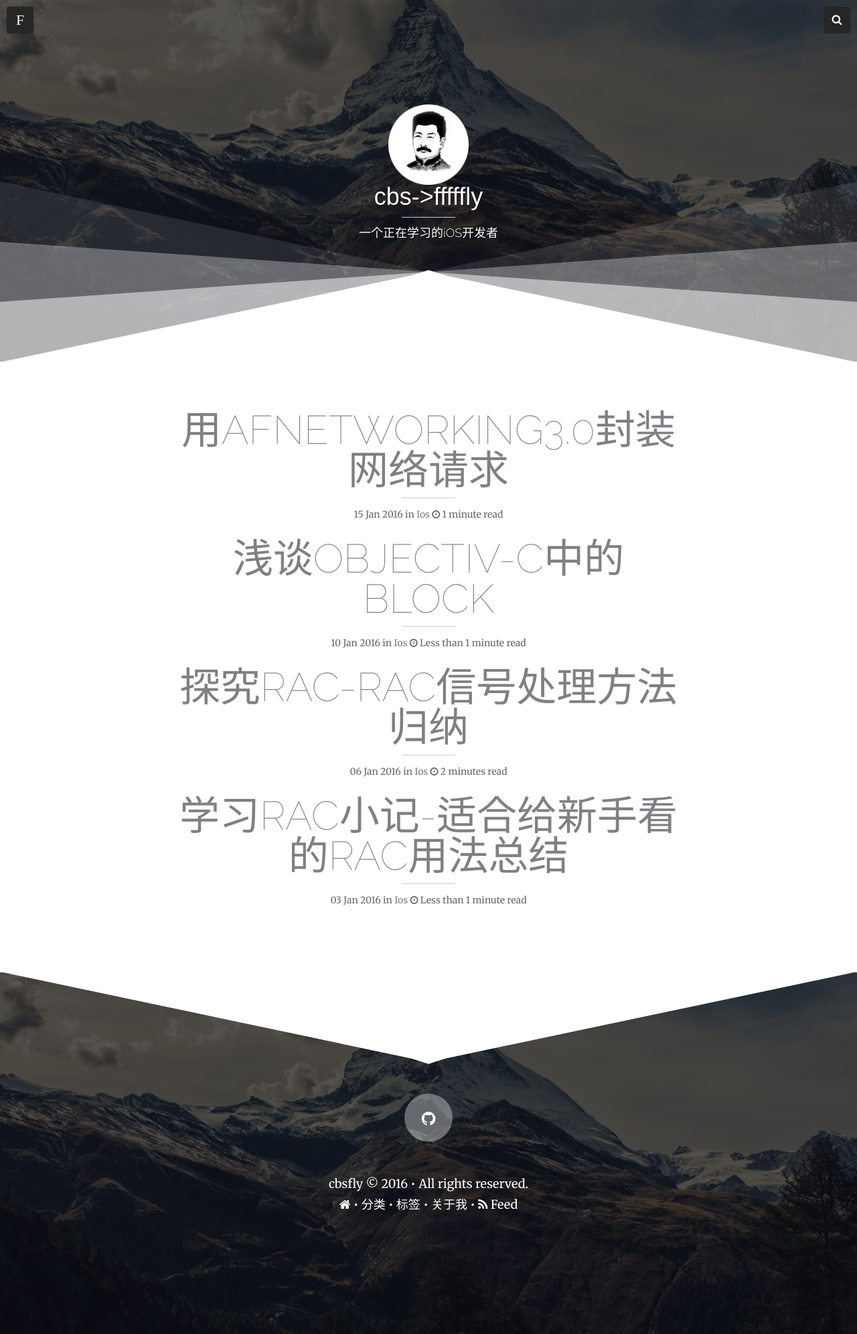
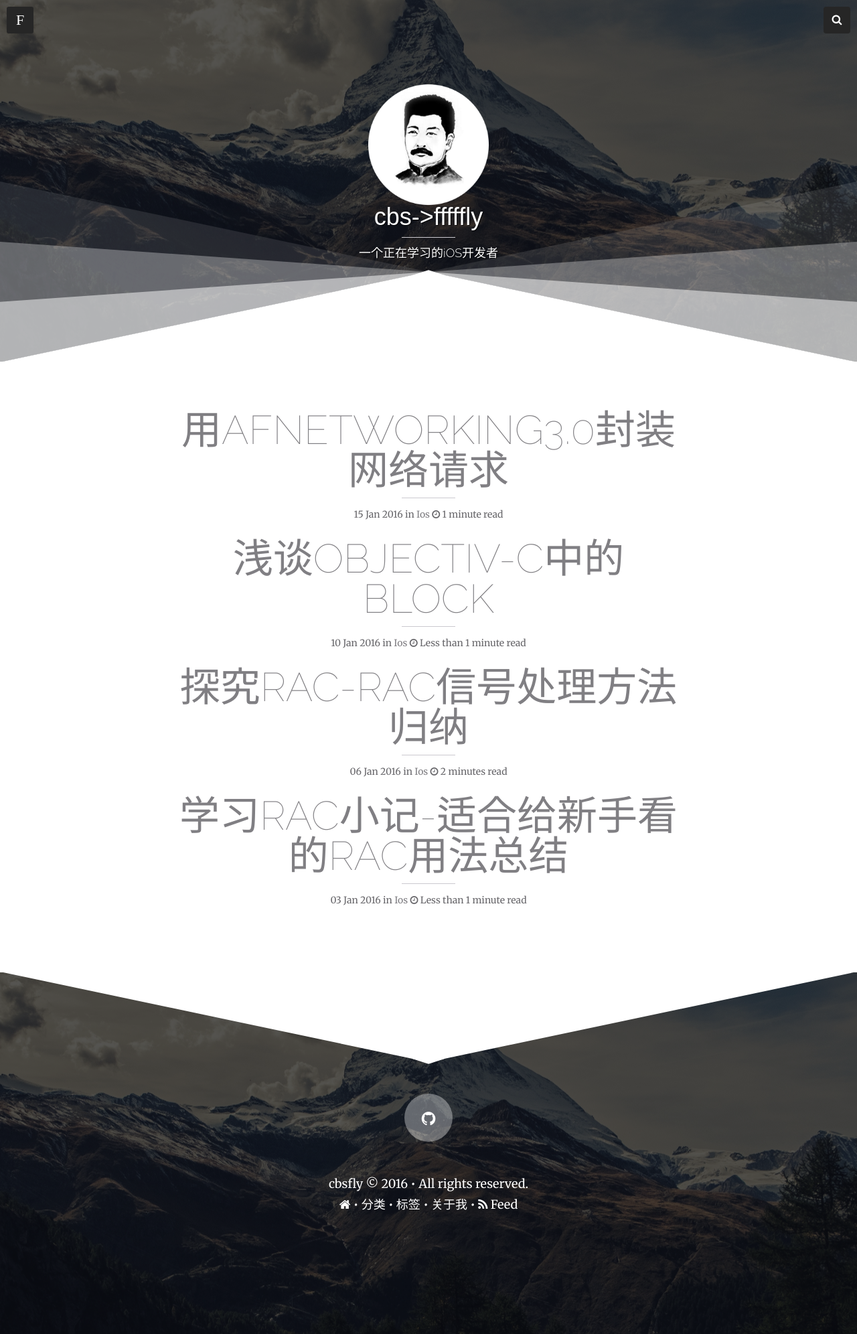
Before and after one commit to cbsfly/cbsfly.github.io, a Jekyll site: the page built from index.html, in a window 1280 px wide. Shown: the whole page at 67% size. Built offline with Jekyll 4.4.1, drawn with Linux system fonts in a browser that asks for light colours; nearby versions of some CDN libraries; the list of posts is cut into pages by our own code; comment, search, counter and statistics services are not loaded.

Commit message:
头像位置

```diff
--- a/assets/css/style.css
+++ b/assets/css/style.css
@@ -467,7 +467,7 @@
 }
 /* - Brand - */
 .brand img {
-  max-height: 120px;
+  max-height: 180px;
 }
 /* - Blog title and description - */
 .blog-title {
@@ -475,7 +475,7 @@
   line-height: 36px;
   font-family: Fantasy;
   /*text-transform: uppercase;*/
-  margin-bottom: 4px;
+  margin-bottom: 12px;
 }
 .blog-title span {
   display: block;
```
